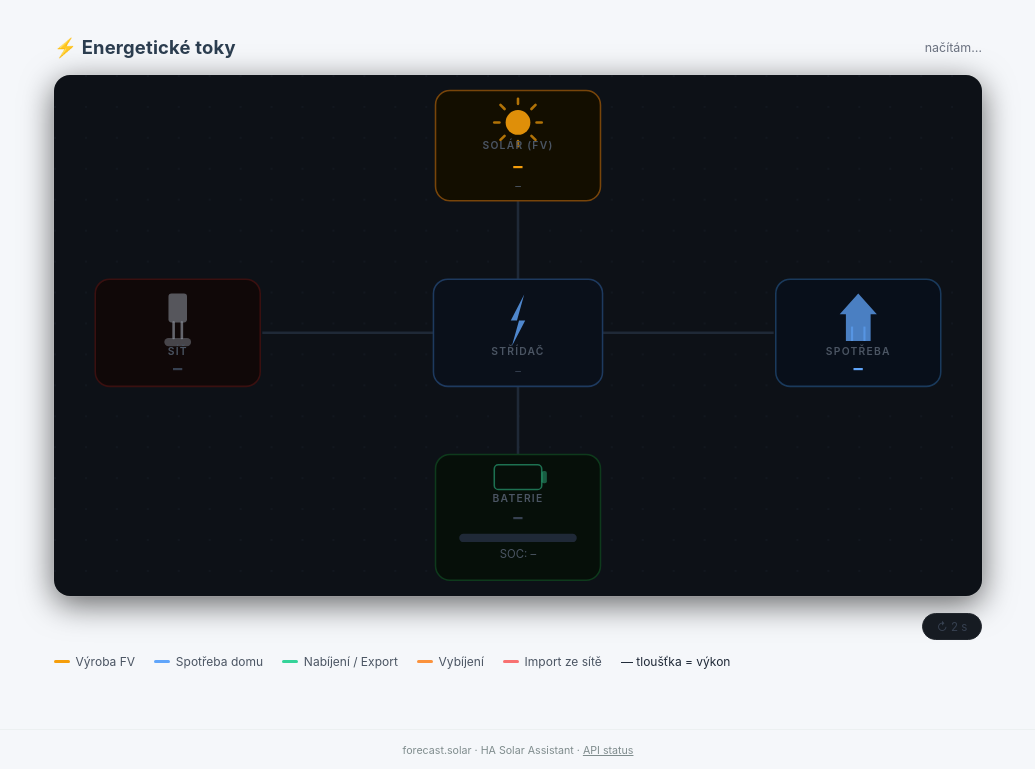
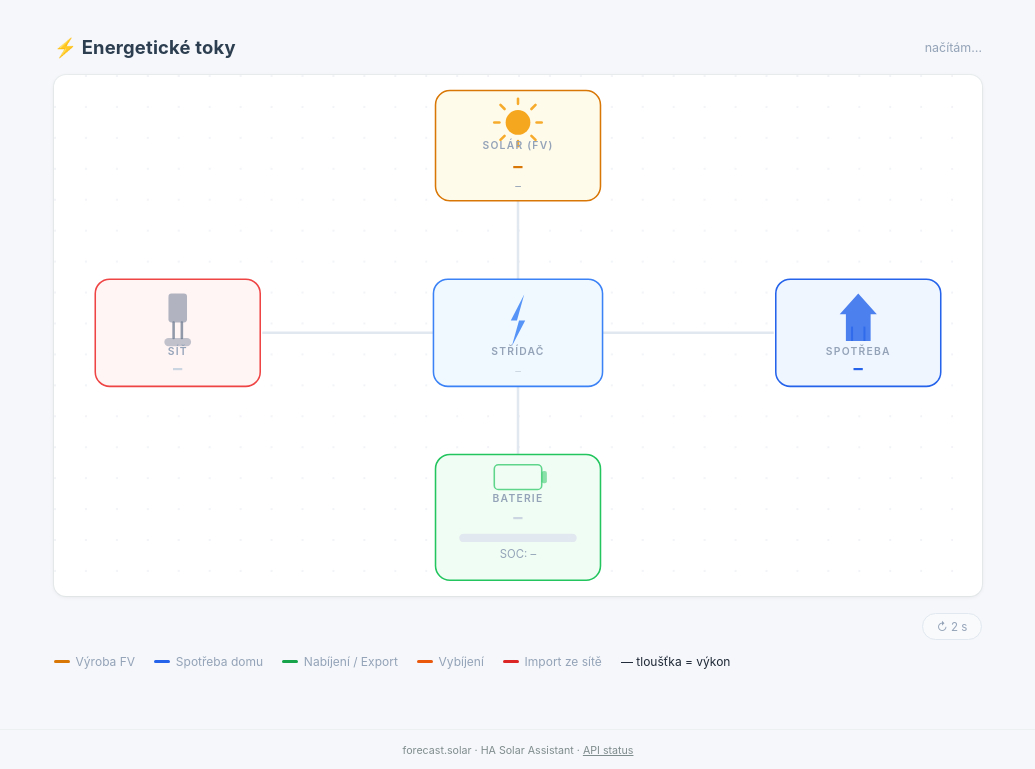
Before and after one commit to petrflorian/FVE, a Python web app: template fve_solar_forecast/app/web/templates/flow.html in a window 1280 px wide. Shown: the part 55-824 px from the top of the page, without its empty margins (122-1157 px from the left). Run offline with Jinja, Linux system fonts and the light colour scheme; the template is opened without the code that fills it, so the values that code supplies are empty.

Commit message:
style: flow dashboard přepnut na světlý motiv (v1.0.8)
Sjednocení s ostatními stránkami aplikace (#f5f7fa pozadí, bílé karty).

- SVG plátno bílé s jemným card shadow (0 1px 4px rgba(0,0,0,0.08))
- Node boxy: světlé pastelové tintované pozadí + barevný border
  (solar=#fffbeb, inv=#f0f9ff, home=#eff6ff, grid=#fff5f5, bat=#f0fdf4)
- Všechny barvy pro světlé pozadí: tmavší amber/blue/green/red/orange
- Glow efekty: jemnější drop-shadow (opacity 0.18–0.35 místo 0.4–0.6)
- Dot-grid vzor přepnut na světlé #cbd5e1
- Track linky #e2e8f0, label boxy #f8fafc se stroke okrajem

https://claude.ai/code/session_011gHGAryUppDsAqF5p7swfp

```diff
--- a/fve_solar_forecast/app/web/templates/flow.html
+++ b/fve_solar_forecast/app/web/templates/flow.html
@@ -7,57 +7,57 @@
   .fw { max-width: 960px; margin: 0 auto; padding: 1rem 1rem 2.5rem; }
   .fw-header { display: flex; align-items: center; justify-content: space-between; margin-bottom: 1rem; }
   .fw-header h2 { margin: 0; font-size: 1.15rem; letter-spacing: 0.01em; }
-  .fw-ts { font-size: 0.78rem; color: #6b7280; }
+  .fw-ts { font-size: 0.78rem; color: #94a3b8; }
 
   /* ── SVG canvas ── */
   #fsvg {
     width: 100%;
     height: auto;
-    background: #0d1117;
-    border-radius: 16px;
-    box-shadow: 0 0 0 1px rgba(255,255,255,0.06), 0 8px 32px rgba(0,0,0,0.6);
+    background: #ffffff;
+    border-radius: 12px;
+    box-shadow: 0 1px 4px rgba(0,0,0,0.08), 0 0 0 1px #ecf0f1;
   }
 
   /* ── Node boxes ── */
   .nb { stroke-width: 1.5; }
-  .nb-solar   { fill: #130e00; stroke: #78450a; }
-  .nb-inv     { fill: #0a101a; stroke: #1e3a5f; }
-  .nb-home    { fill: #080f1a; stroke: #1a3a5c; }
-  .nb-grid    { fill: #100808; stroke: #3a1010; }
-  .nb-bat     { fill: #060f09; stroke: #0e3a1c; }
+  .nb-solar { fill: #fffbeb; stroke: #d97706; }
+  .nb-inv   { fill: #f0f9ff; stroke: #3b82f6; }
+  .nb-home  { fill: #eff6ff; stroke: #2563eb; }
+  .nb-grid  { fill: #fff5f5; stroke: #ef4444; }
+  .nb-bat   { fill: #f0fdf4; stroke: #22c55e; }
 
   /* ── Node text ── */
-  .nt-icon  { font-size: 26px; text-anchor: middle; dominant-baseline: middle; }
-  .nt-label { font-size: 10px; fill: #4b5563; text-anchor: middle; letter-spacing: 1.2px; font-weight: 600; }
-  .nt-val   { font-size: 18px; font-weight: 700; text-anchor: middle; }
-  .nt-kwh   { font-size: 11px; fill: #4b5563; text-anchor: middle; }
-  .nt-dir   { font-size: 10px; text-anchor: middle; font-weight: 600; letter-spacing: 0.5px; }
+  .nt-icon   { font-size: 26px; text-anchor: middle; dominant-baseline: middle; }
+  .nt-label  { font-size: 10px; fill: #94a3b8; text-anchor: middle; letter-spacing: 1.2px; font-weight: 600; }
+  .nt-val    { font-size: 18px; font-weight: 700; text-anchor: middle; }
+  .nt-kwh    { font-size: 11px; fill: #94a3b8; text-anchor: middle; }
+  .nt-dir    { font-size: 10px; text-anchor: middle; font-weight: 600; letter-spacing: 0.5px; }
   .nt-inv-st { font-size: 11px; text-anchor: middle; }
 
-  .c-solar  { fill: #f59e0b; }
-  .c-home   { fill: #60a5fa; }
-  .c-import { fill: #f87171; }
-  .c-export { fill: #34d399; }
-  .c-charge { fill: #34d399; }
-  .c-dis    { fill: #fb923c; }
-  .c-idle   { fill: #374151; }
+  .c-solar  { fill: #d97706; }
+  .c-home   { fill: #2563eb; }
+  .c-import { fill: #dc2626; }
+  .c-export { fill: #16a34a; }
+  .c-charge { fill: #16a34a; }
+  .c-dis    { fill: #ea580c; }
+  .c-idle   { fill: #cbd5e1; }
 
   /* ── Flow lines ── */
-  .track { fill: none; stroke: #1f2937; stroke-width: 2.5; }
+  .track { fill: none; stroke: #e2e8f0; stroke-width: 2.5; }
   .fline { fill: none; stroke-linecap: round; stroke-dasharray: 9 26; }
 
   @keyframes ff { from { stroke-dashoffset: 35; } to { stroke-dashoffset: 0; } }
   @keyframes fr { from { stroke-dashoffset: 0;  } to { stroke-dashoffset: 35; } }
 
   /* ── SOC bar ── */
-  .soc-bg   { fill: #1f2937; }
-  .soc-good { fill: #34d399; }
-  .soc-mid  { fill: #fbbf24; }
-  .soc-low  { fill: #f87171; }
+  .soc-bg   { fill: #e2e8f0; }
+  .soc-good { fill: #22c55e; }
+  .soc-mid  { fill: #f59e0b; }
+  .soc-low  { fill: #ef4444; }
 
   /* ── Line value labels ── */
-  .lv-bg { fill: #0d1117; }
-  .lv    { font-size: 11px; fill: #9ca3af; text-anchor: middle; font-weight: 500; }
+  .lv-bg { fill: #f8fafc; stroke: #e2e8f0; stroke-width: 1; }
+  .lv    { font-size: 11px; fill: #475569; text-anchor: middle; font-weight: 600; }
 
   /* ── Stats bar ── */
   .stats-bar {
@@ -70,25 +70,25 @@
     display: flex;
     align-items: center;
     gap: 0.45rem;
-    background: #161b22;
-    border: 1px solid #21262d;
+    background: #f8fafc;
+    border: 1px solid #e2e8f0;
     border-radius: 9999px;
     padding: 0.35rem 0.85rem;
     font-size: 0.82rem;
-    color: #9ca3af;
+    color: #374151;
     transition: border-color 0.3s;
   }
   .stat-pill .sp-icon { font-size: 1rem; }
   .stat-pill .sp-val  { font-weight: 700; }
-  .sp-suff  .sp-val { color: #34d399; }
-  .sp-solar .sp-val { color: #f59e0b; }
-  .sp-grid-imp .sp-val { color: #f87171; }
-  .sp-grid-exp .sp-val { color: #34d399; }
+  .sp-suff  .sp-val { color: #16a34a; }
+  .sp-solar .sp-val { color: #d97706; }
+  .sp-grid-imp .sp-val { color: #dc2626; }
+  .sp-grid-exp .sp-val { color: #16a34a; }
 
   /* ── Legend ── */
   .flow-legend {
     display: flex; flex-wrap: wrap; gap: 0.5rem 1.2rem;
-    margin-top: 0.85rem; font-size: 0.75rem; color: #4b5563;
+    margin-top: 0.85rem; font-size: 0.75rem; color: #94a3b8;
   }
   .leg { display: flex; align-items: center; gap: 0.35rem; }
   .leg-dot { width: 16px; height: 3px; border-radius: 2px; }
@@ -241,18 +241,18 @@
       <span>Export do sítě</span>
       <span class="sp-val" id="sp-grid-exp-val">–</span>
     </div>
-    <div class="stat-pill" style="margin-left:auto;color:#374151;font-size:0.72rem">
+    <div class="stat-pill" style="margin-left:auto;color:#94a3b8;font-size:0.72rem">
       ↻ 2 s
     </div>
   </div>
 
   <!-- ═══════════════ LEGEND ═══════════════ -->
   <div class="flow-legend">
-    <span class="leg"><span class="leg-dot" style="background:#f59e0b"></span> Výroba FV</span>
-    <span class="leg"><span class="leg-dot" style="background:#60a5fa"></span> Spotřeba domu</span>
-    <span class="leg"><span class="leg-dot" style="background:#34d399"></span> Nabíjení / Export</span>
-    <span class="leg"><span class="leg-dot" style="background:#fb923c"></span> Vybíjení</span>
-    <span class="leg"><span class="leg-dot" style="background:#f87171"></span> Import ze sítě</span>
+    <span class="leg"><span class="leg-dot" style="background:#d97706"></span> Výroba FV</span>
+    <span class="leg"><span class="leg-dot" style="background:#2563eb"></span> Spotřeba domu</span>
+    <span class="leg"><span class="leg-dot" style="background:#16a34a"></span> Nabíjení / Export</span>
+    <span class="leg"><span class="leg-dot" style="background:#ea580c"></span> Vybíjení</span>
+    <span class="leg"><span class="leg-dot" style="background:#dc2626"></span> Import ze sítě</span>
     <span class="leg" style="color:#1f2937">— tloušťka = výkon</span>
   </div>
 </div>
@@ -353,9 +353,9 @@
     const kwh = fmtKwh(d.pv_kwh_today);
     document.getElementById("k-solar").textContent = kwh ? kwh + " dnes" : "";
     setLine("fl-solar", "lvbg-solar", "lv-solar", "arr-solar",
-            d.pv_w, "#f59e0b", true);
+            d.pv_w, "#d97706", true);
     const pvNorm = d.pv_w ? Math.min(d.pv_w / MAX_W, 1) : 0;
-    setGlow("box-solar", "rgba(245,158,11,0.5)", pvNorm);
+    setGlow("box-solar", "rgba(217,119,6,0.35)", pvNorm);
 
     /* Animate sun rays */
     const rays = document.getElementById("sun-rays");
@@ -368,9 +368,9 @@
     /* ── Home / Load ── */
     document.getElementById("v-home").textContent = fmtW(d.load_w);
     setLine("fl-home", "lvbg-home", "lv-home", "arr-home",
-            d.load_w, "#60a5fa", true);
+            d.load_w, "#2563eb", true);
     const loadNorm = d.load_w ? Math.min(d.load_w / MAX_W, 1) : 0;
-    setGlow("box-home", "rgba(96,165,250,0.4)", loadNorm);
+    setGlow("box-home", "rgba(37,99,235,0.25)", loadNorm);
 
     /* ── Grid ── */
     const gw = d.grid_w;
@@ -380,7 +380,7 @@
 
     if (gw !== null && Math.abs(gw) >= 5) {
       const imp = gw > 0;
-      const col = imp ? "#f87171" : "#34d399";
+      const col = imp ? "#dc2626" : "#16a34a";
       vGrid.textContent = fmtW(gw);
       vGrid.setAttribute("class", `nt-val ${imp ? "c-import" : "c-export"}`);
       dirGrid.textContent = imp ? "▲ IMPORT" : "▼ EXPORT";
@@ -397,7 +397,7 @@
           arrGrid.setAttribute("points", "202,250 210,244 210,256"); /* pointing left = toward grid */
         }
       }
-      setGlow("box-grid", imp ? "rgba(248,113,113,0.4)" : "rgba(52,211,153,0.35)",
+      setGlow("box-grid", imp ? "rgba(220,38,38,0.2)" : "rgba(22,163,74,0.18)",
               Math.min(Math.abs(gw) / MAX_W, 1));
 
       /* Grid status pills */
@@ -428,7 +428,7 @@
 
     if (bw !== null && Math.abs(bw) >= 5) {
       const chg = bw > 0;
-      const col = chg ? "#34d399" : "#fb923c";
+      const col = chg ? "#16a34a" : "#ea580c";
       vBat.textContent = fmtW(bw);
       vBat.setAttribute("class", `nt-val ${chg ? "c-charge" : "c-dis"}`);
       /* path Inv→Bat: fwd = charge (inv→bat), rev = discharge (bat→inv) */
@@ -442,7 +442,7 @@
           arrBat.setAttribute("points", "450,312 444,320 456,320"); /* pointing up = toward inv */
         }
       }
-      setGlow("box-bat", chg ? "rgba(52,211,153,0.4)" : "rgba(251,146,60,0.35)",
+      setGlow("box-bat", chg ? "rgba(22,163,74,0.2)" : "rgba(234,88,12,0.18)",
               Math.min(Math.abs(bw) / MAX_W, 1));
     } else {
       vBat.textContent = bw !== null ? "0 W" : "N/A";
@@ -461,7 +461,7 @@
       /* Battery icon fill */
       const iconFill = document.getElementById("bat-icon-fill");
       iconFill.setAttribute("width", Math.round(soc * 0.42)); /* max 42px ≈ 100% */
-      iconFill.setAttribute("fill", soc < 20 ? "#f87171" : soc < 50 ? "#fbbf24" : "#34d399");
+      iconFill.setAttribute("fill", soc < 20 ? "#ef4444" : soc < 50 ? "#f59e0b" : "#22c55e");
     } else {
       document.getElementById("v-soc").textContent = "SOC: N/A";
       document.getElementById("soc-fill").setAttribute("width", 0);
@@ -485,7 +485,7 @@
       pillSuff.style.display = "flex";
       document.getElementById("sp-suff-val").textContent = Math.round(suff) + " %";
       const sv = document.querySelector("#pill-suff .sp-val");
-      sv.style.color = suff >= 80 ? "#34d399" : suff >= 50 ? "#fbbf24" : "#f87171";
+      sv.style.color = suff >= 80 ? "#16a34a" : suff >= 50 ? "#d97706" : "#dc2626";
     } else {
       pillSuff.style.display = "none";
     }
--- a/fve_solar_forecast/config.yaml
+++ b/fve_solar_forecast/config.yaml
@@ -1,5 +1,5 @@
 name: "FVE Solar Forecast"
-version: "1.0.7"
+version: "1.0.8"
 slug: "fve_solar_forecast"
 description: "Predikce výroby solární elektrárny s automatickým učením"
 url: "https://github.com/petrflorian/FVE"
```
Also changed, not shown: other parts of fve_solar_forecast/app/web/templates/flow.html (+16 -16 lines).
